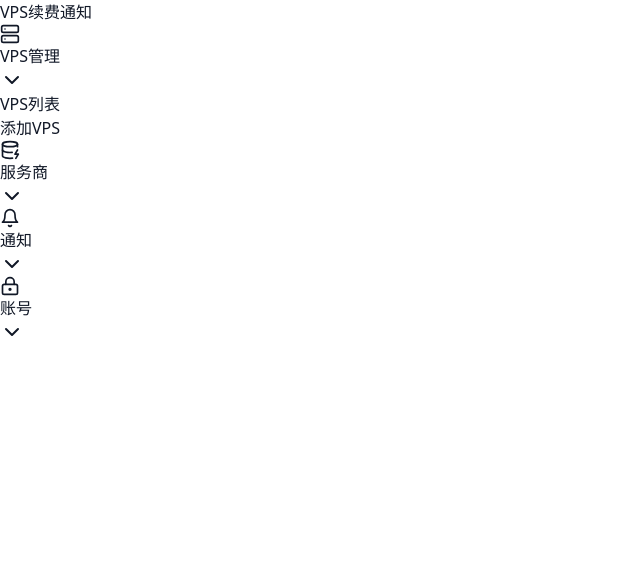
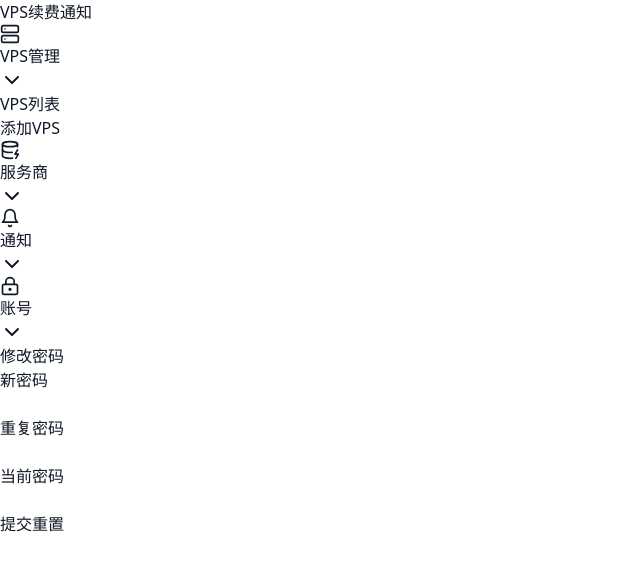
Before and after one commit to axumrs/vps-renew-notification, a Vue app in the folder vps-renew-notification-ui/: page /change-password in a window 1280 px wide. Shown: the top 570 px of the page, without its empty margins (0-640 px from the left). Built offline with nearby package versions, Linux system fonts and the light colour scheme.

Commit message:
UI/修改密码&通知设置

```diff
--- /dev/null
+++ b/vps-renew-notification-ui/src/pages/ChangePassword.vue
@@ -0,0 +1,15 @@
+<script setup lang="ts" name="ChangePasswordPage">
+import PageTitle from "@/components/PageTitle.vue";
+import Input from "@/components/Input.vue";
+import Form from "@/components/Form.vue";
+</script>
+
+<template>
+  <PageTitle>修改密码</PageTitle>
+
+  <Form>
+    <Input label="新密码" type="password" />
+    <Input label="重复密码" type="password" />
+    <Input label="当前密码" type="password" />
+  </Form>
+</template>
--- /dev/null
+++ b/vps-renew-notification-ui/src/pages/Notification.vue
@@ -0,0 +1,13 @@
+<script setup lang="ts" name="NotificationPage">
+import PageTitle from "@/components/PageTitle.vue";
+import Input from "@/components/Input.vue";
+import Form from "@/components/Form.vue";
+</script>
+
+<template>
+  <PageTitle>通知设置</PageTitle>
+
+  <Form>
+    <Input label="TG机器人Token" />
+  </Form>
+</template>
--- a/vps-renew-notification-ui/src/router/index.ts
+++ b/vps-renew-notification-ui/src/router/index.ts
@@ -10,6 +10,16 @@ export default createRouter({
       path: "/logout",
       component: () => import("@/pages/Logout.vue"),
     },
+    {
+      name: "change-password",
+      path: "/change-password",
+      component: () => import("@/pages/ChangePassword.vue"),
+    },
+    {
+      name: "notification",
+      path: "/notification",
+      component: () => import("@/pages/Notification.vue"),
+    },
     provider,
     vps,
   ],
```
